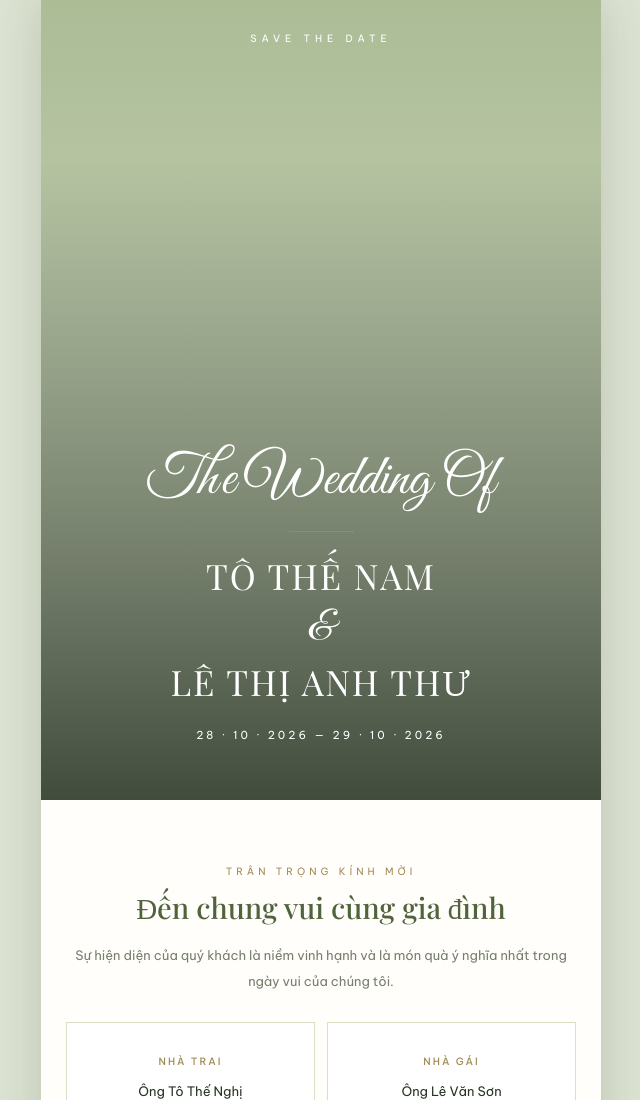
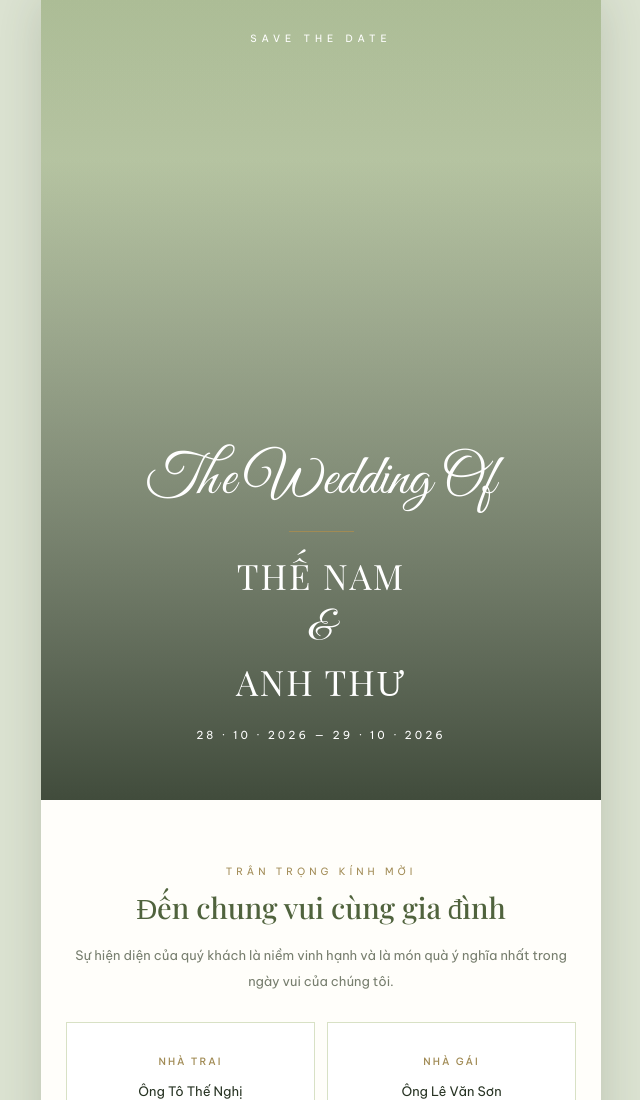
Before and after one commit to RiceSilver/ThiepCuoi2, a plain HTML site: page index.html in a window 1280 px wide. Shown: the top 1100 px of the page, without its empty margins (319-959 px from the left). Drawn offline with nearby package versions, Linux system fonts and the light colour scheme.

Commit message:
update website

```diff
--- a/index.html
+++ b/index.html
@@ -613,13 +613,13 @@ section{
         </div>
         <div class="divider"></div>
         <div class="names" id="heroGroom">
-            TÔ THẾ NAM
+            THẾ NAM
         </div>
         <div class="amp">
             &
         </div>
         <div class="names" id="heroBride">
-            LÊ THỊ ANH THƯ
+            ANH THƯ
         </div>
         <div class="hero-date">
             28 · 10 · 2026 — 29 · 10 · 2026
```
